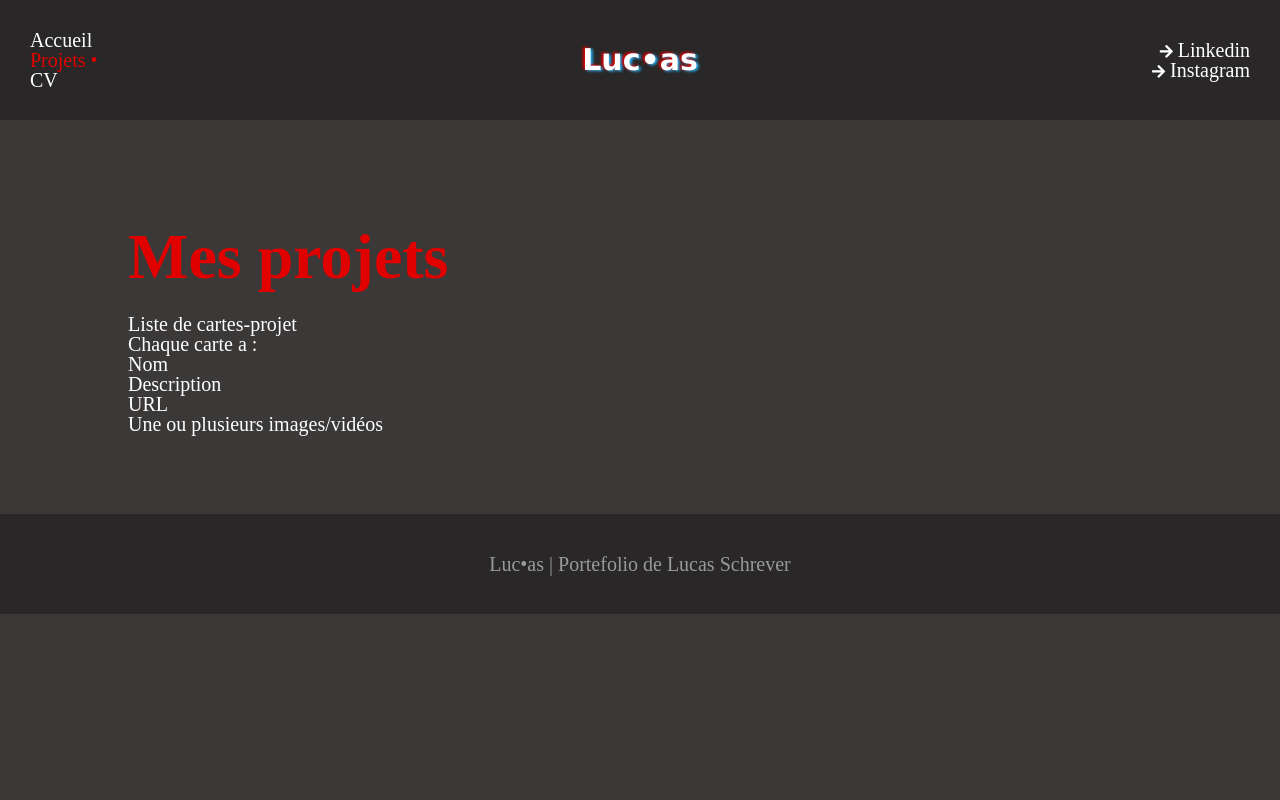
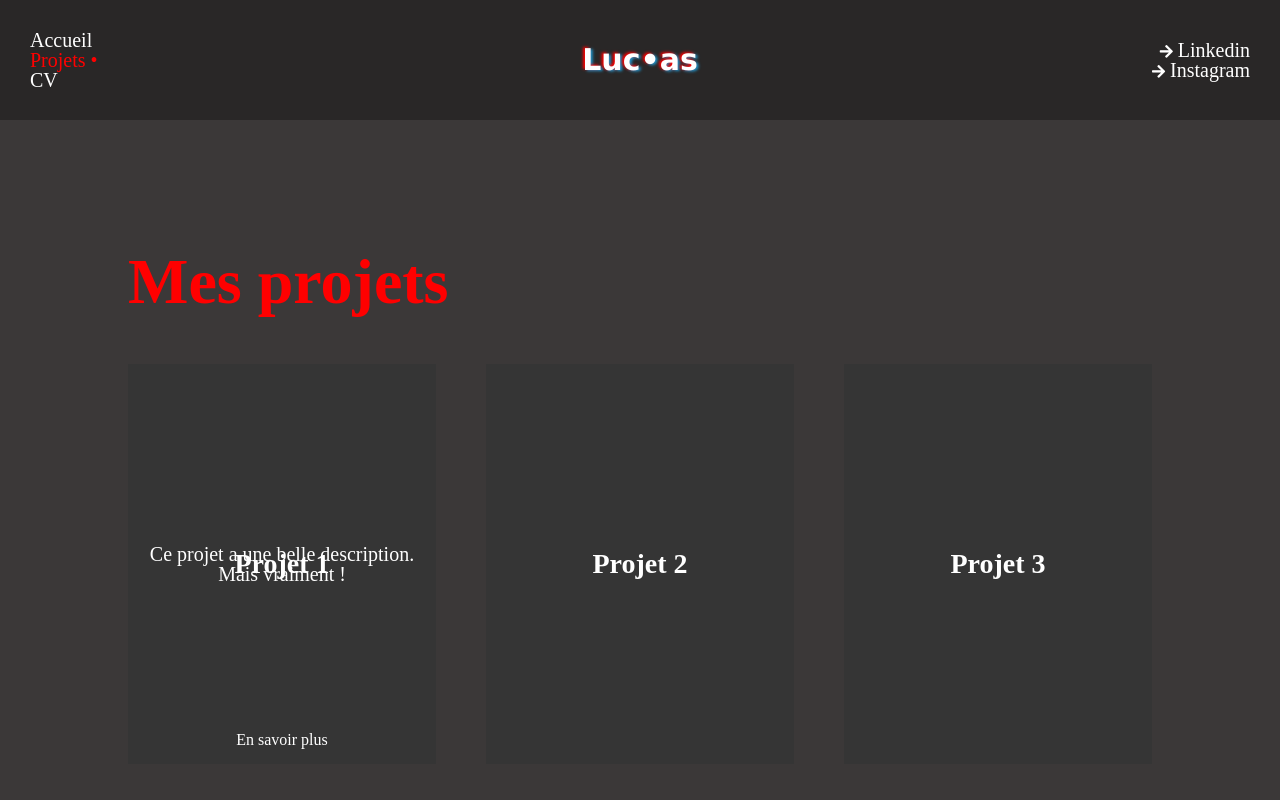
Before and after one commit to LucasLeNumerique/myPortfolio-rooterTry, a React (Create React App) app: page /projets in a window 1280 px wide. Shown: the top 800 px of the page. Built offline with nearby package versions, Linux system fonts and the light colour scheme.

Commit message:
Page Projets en statique

```diff
--- a/src/pages/CV/CV.sass
+++ b/src/pages/CV/CV.sass
@@ -18,9 +18,9 @@
 section
     margin: 30px 10px
     padding: 20px 10px
-    background-color: #5f5959
-    border-radius: 5px
-    box-shadow: 4px 4px 5px #1a1919
+    background-image: linear-gradient(to right, #2b2b2b,#2a2e30)
+    border-radius: 3px
+    box-shadow: 0 4px 5px #727272
     h2, h3
         margin: 0
     hr
--- a/src/pages/Home/Home.js
+++ b/src/pages/Home/Home.js
@@ -17,15 +17,14 @@ function Home() {
 
                 <h2> Actualités </h2>
 
+                <p> En 3e année à l'Institut de l'Internet et du Multimédia, je fais partie de la promo 2024 spécialisée en développement web.
+                    Pour me former dans la gestion de projet, je souhaite m'orienter vers un mastère Management de la Transformation Digitale (MTD) possible à l'IIM.
+                </p>
                 <div id="iim">
                     <img src={iim} alt="Logo école du digital IIM" />
                     <br/>
                     <small>Logo IIM version orange</small>
                 </div>
-
-                    <p> En 3e année à l'Institut de l'Internet et du Multimédia, je fais partie de la promo 2024 spécialisée en développement web.
-                        Pour me former dans la gestion de projet, je souhaite m'orienter vers un mastère Management de la Transformation Digitale (MTD) possible à l'IIM.
-                    </p>
         </>
     )
 }
--- a/src/pages/Project/Project.js
+++ b/src/pages/Project/Project.js
@@ -1,17 +1,32 @@
+import './Project.sass'
+
 function Project() {
     return (
         <>
             <h1>Mes projets</h1>
-            <p> Liste de cartes-projet
-            <br/>
-                Chaque carte a :
-            </p>
-            <ul>
-                <li>Nom</li>
-                <li>Description</li>
-                <li>URL</li>
-                <li>Une ou plusieurs images/vidéos</li>
-            </ul>
+
+            <div id="project-grid">
+                <div class="project-card">
+                    <h3> Projet 1 </h3>
+                    <h4> Ce projet a une belle description. Mais vraiment ! </h4>
+                    <a>En savoir plus</a>
+                </div>
+                <div class="project-card">
+                    <h3> Projet 2 </h3>
+                </div>
+                <div class="project-card">
+                    <h3> Projet 3 </h3>
+                </div>
+                <div class="project-card">
+                    <h3> Projet 4 </h3>
+                </div>
+                <div class="project-card">
+                    <h3> Projet 5 </h3>
+                </div>
+                <div class="project-card">
+                    <h3> Projet 6 </h3>
+                </div>
+            </div>
         </>
     )
 }
--- /dev/null
+++ b/src/pages/Project/Project.sass
@@ -0,0 +1,32 @@
+#project-grid
+    margin: 30px 0
+    display: grid
+    grid-template-columns: repeat(auto-fit, minmax(300px, 1fr))
+    grid-template-rows: auto
+    gap: 50px
+
+    .project-card
+        position: relative
+        padding: 15px
+        width: 100%
+        height: 400px
+        display: flex
+        align-items: center
+        background-color: #353535
+        h3, h4
+            margin: 0
+        h3
+            position: absolute
+            top: 50%
+            left: 50%
+            transform: translate(-50%, -50%)
+            color: white
+        h4
+            text-align: center
+        a
+            position: absolute
+            bottom: 4%
+            left: 50%
+            transform: translate(-50%, 0%)
+        &:hover
+            box-shadow: 0 0 5px #a8a8a8
--- a/src/styles/typography.sass
+++ b/src/styles/typography.sass
@@ -1,13 +1,13 @@
 @import variables
 
 h1
-    margin: 25px 0
+    margin: 50px 0
     font:
         size: 4rem
         weight: 700
     color: $color-one
 h2
-    margin: 50px 0 20px
+    margin: 40px 0 20px
     font:
         size: 3rem
         weight: 600
@@ -16,9 +16,10 @@ h3
     margin: 50px 0 20px
     font:
         size: 1.75rem
-        weight: 500
+        weight: 700
     color: $color-three
-p, ul
+
+p, ul, h4
     font:
         size: 1.25rem
         weight: initial
--- a/src/styles/variables.sass
+++ b/src/styles/variables.sass
@@ -1,6 +1,6 @@
 $bg: #3b3838
-$color-one: #e00000
-$color-two: #23b9ff
-$color-three: #ade4ff
+$color-one: #ff0000
+$color-two: #1f9ad3
+$color-three: #8bd1ff
 $navbar: #1a191986
 $font-color: #ffffff
```
Lines whose indentation alone changed are shown as unchanged.
